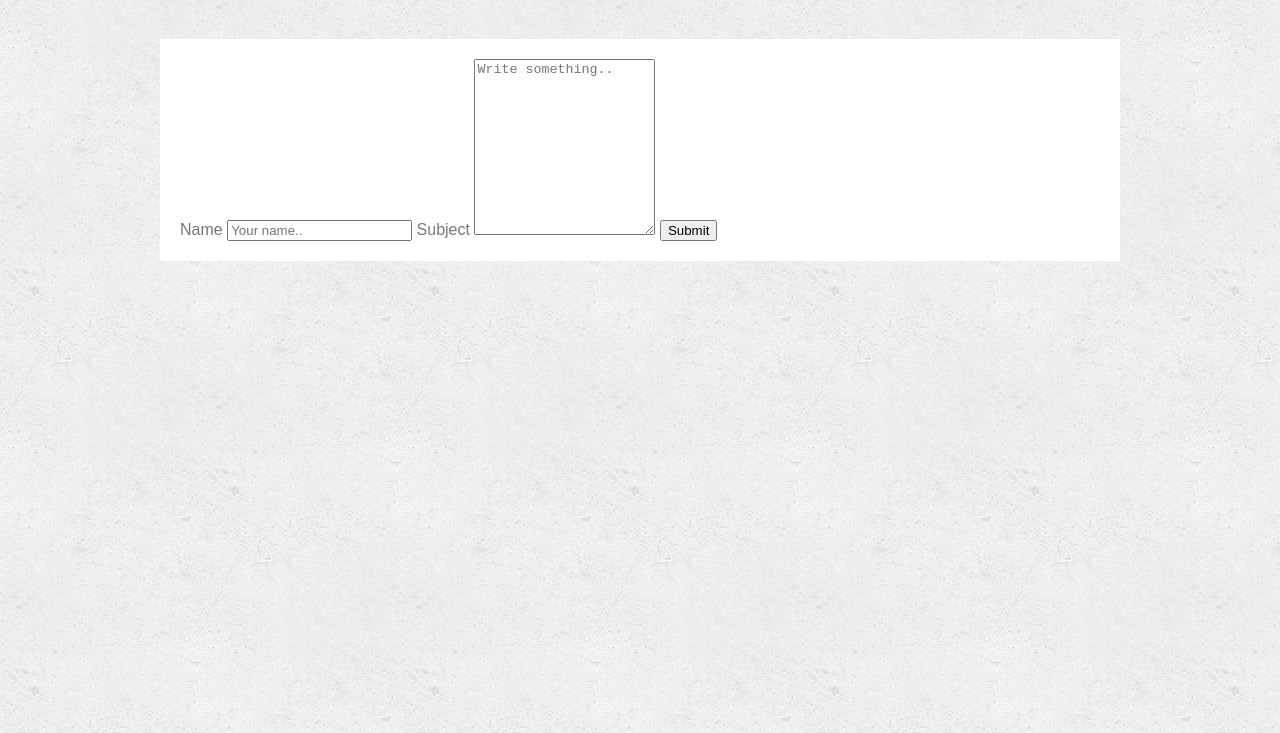
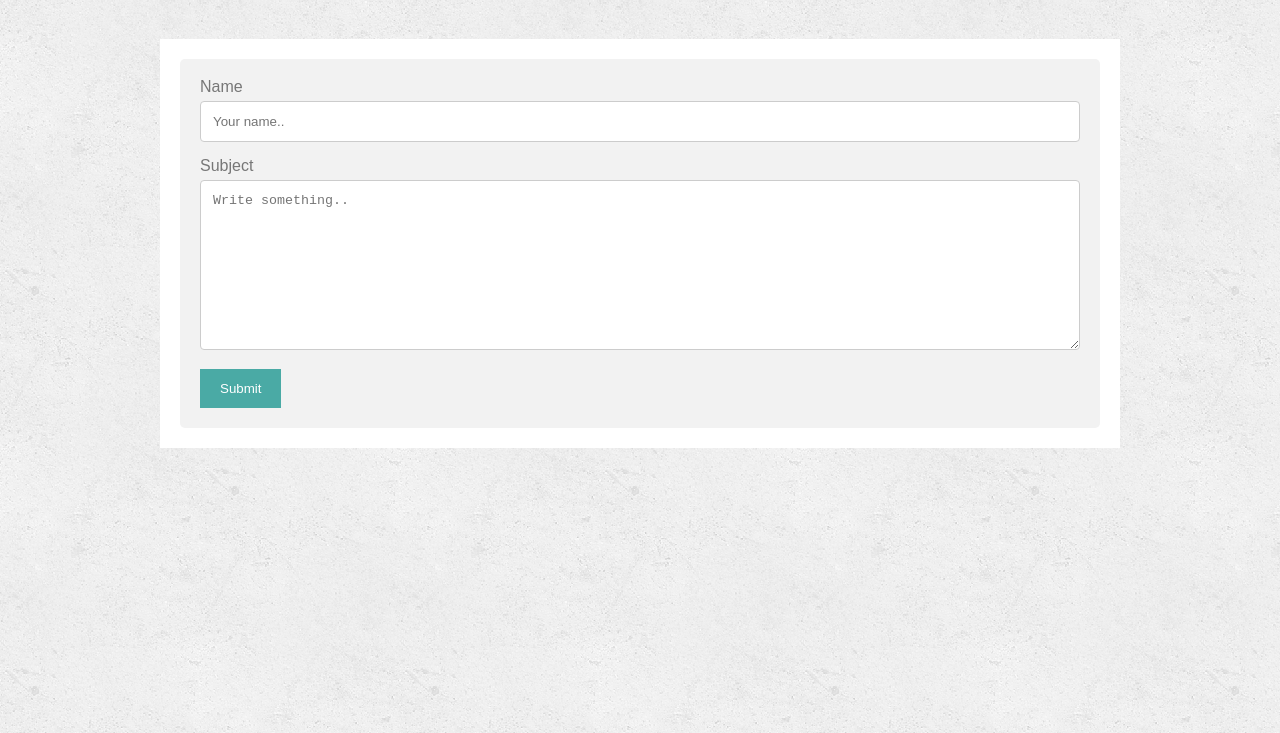
Before and after one commit to elmather89/Basic-Portfolio, a plain HTML site: page contact.html in a window 1280 px wide. Shown: the part 67-800 px from the top of the page. Drawn offline with Linux system fonts and the light colour scheme.

Commit message:
added nth-of-type to target the 3 nav li's so I could push the 3rd one all the way to the right (to align with the main content

```diff
--- a/assets/css/style.css
+++ b/assets/css/style.css
@@ -26,7 +26,10 @@ h1 {
 h2 {
     font-family: Georgia, 'Times New Roman', Times, serif;
     color: #4aaaa5;
-    font-size: 18px;
+    font-size: 24px;
+    margin: 0 0 20px 0;
+    padding: 0 0 20px 0;
+    border-bottom: solid 2px #cccccc;
 }
 
 ul {
@@ -35,13 +38,30 @@ ul {
 
 li {
     display: inline-block;
-    padding: 20px 0 20px 20px;
 }
 
 li a {
     color: #777777;
     text-decoration: none;
 }
+
+li a:hover {
+    color: #4aaaa5;
+}
+
+/*** below targets the 1st li of the ul ***/
+ul:nth-of-type(1) li:nth-of-type(1) {
+    padding: 20px;
+}
+
+ul:nth-of-type(1) li:nth-of-type(2) {
+    padding: 20px;
+}
+
+ul:nth-of-type(1) li:nth-of-type(3) {
+    padding: 20px 0 20px 20px;
+}
+
 
 .img {
     display: inline-block;
@@ -141,13 +161,42 @@ li a {
     height: auto;
     padding: 20px;
     clear: left;
-    text-align: center;
+}
+
+* {box-sizing: border-box;}
+
+input[type=text], select, textarea {
+  width: 100%;
+  padding: 12px;
+  border: 1px solid #ccc;
+  border-radius: 4px;
+  box-sizing: border-box;
+  margin-top: 6px;
+  margin-bottom: 16px;
+  resize: vertical;
+}
+
+input[type=submit] {
+  background-color: #4aaaa5;
+  color: white;
+  padding: 12px 20px;
+  border: none;
+  cursor: pointer;
+}
+
+input[type=submit]:hover {
+  background-color: #45a049;
+}
+
+.cont-form {
+  border-radius: 5px;
+  background-color: #f2f2f2;
+  padding: 20px;
 }
 
 #about1 {
     float: left;
     clear: right;
-    padding: 20px;
     width: 100%;
 }
 
--- a/contact.html
+++ b/contact.html
@@ -5,6 +5,7 @@
 <head>
     <link rel="stylesheet" type="text/css" href="assets/css/reset.css">
     <link rel="stylesheet" type="text/css" href="assets/css/style.css">
+    <meta name="viewport" content="width=device-width, initial-scale=1">
 </head>
 
 <body>
@@ -30,7 +31,8 @@
 
     <!-- container div for form -->
     <div id="wrapper">
-            <div id="main">
+            <div id="main-form">
+                <div class="cont-form">
                     <form action="/action_page.php">
                         <label for="name">Name</label>
                         <input type="text" id="fname" name="firstname" placeholder="Your name..">
@@ -38,6 +40,7 @@
                         <textarea id="subject" name="subject" placeholder="Write something.." style="height:170px"></textarea>
                         <input type="submit" value="Submit">
                   </form>
+                </div>
             </div>
     </div>
 
```
